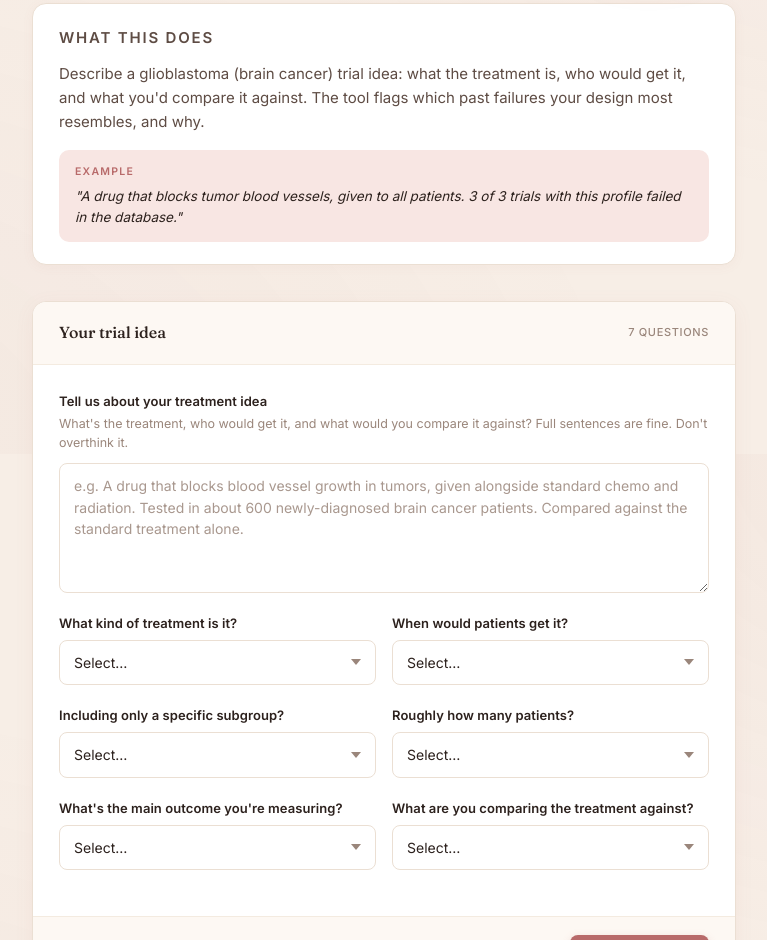
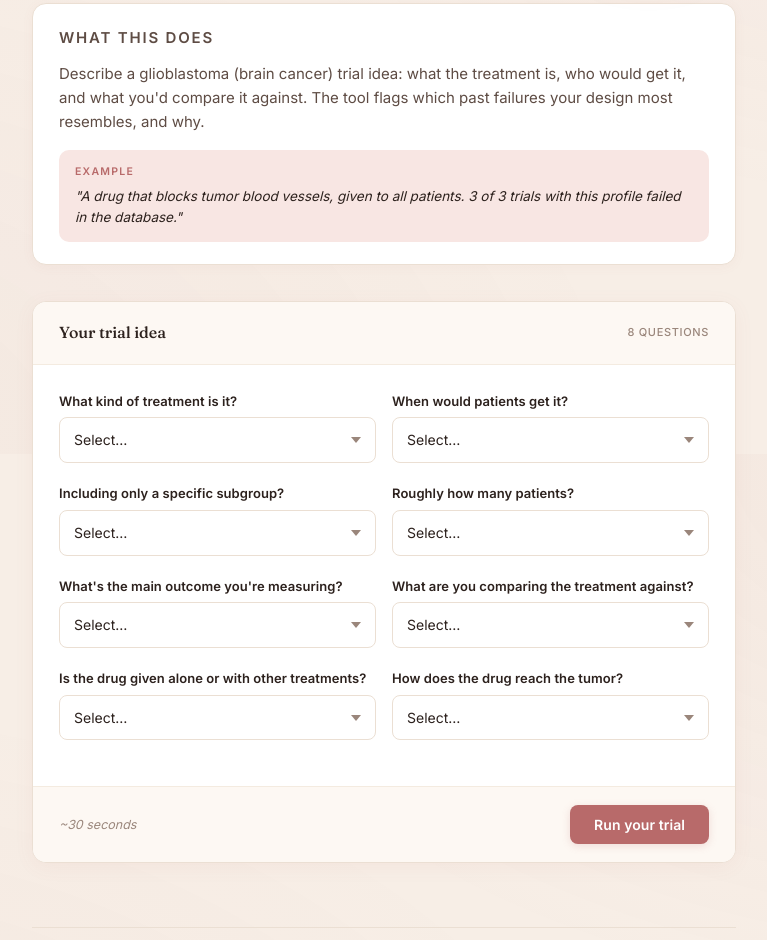
Before and after one commit to aklimahos/gbm-premortem, a website: page public/index.html in a window 1280 px wide. Shown: the part 346-1286 px from the top of the page, without its empty margins (256-1023 px from the left). Drawn offline with Linux system fonts and the light colour scheme; no server answers.

Commit message:
Drop description textarea; add combination + brain delivery dropdowns
UI:
- Remove the 'Tell us about your treatment idea' textarea entirely.
  The form is now all-dropdown, no typing required. 8 single-click
  questions, ~30s to fill out.
- Add 4th 2-col row with two new structured questions:
  - 'Is the drug given alone or with other treatments?' — captures
    monotherapy vs combo (drives combo-failure pattern detection)
  - 'How does the drug reach the tumor?' — captures BBB penetration
    (drives PK/dose-schedule inadequacy detection — this is THE
    GBM-specific failure mode that doesn't exist for other cancers)
- Panel-step: '7 questions' -> '8 questions'

API:
- description is no longer required (was the textarea field)
- Accept new combination + delivery fields
- User message to Claude includes both as labeled rows
- Legacy clients sending description still work — it's appended as
  'additional free-text context' if present
- System reminder updated: 'user filled out structured 8-question form'

```diff
--- a/public/index.html
+++ b/public/index.html
@@ -917,16 +917,10 @@
   <section class="panel">
     <div class="panel-header">
       <p class="panel-title">Your trial idea</p>
-      <span class="panel-step">7 questions</span>
+      <span class="panel-step">8 questions</span>
     </div>
     <div class="panel-body">
       <form id="trial-form">
-
-        <div class="field">
-          <label for="description">Tell us about your treatment idea</label>
-          <p class="hint">What's the treatment, who would get it, and what would you compare it against? Full sentences are fine. Don't overthink it.</p>
-          <textarea id="description" name="description" required placeholder="e.g. A drug that blocks blood vessel growth in tumors, given alongside standard chemo and radiation. Tested in about 600 newly-diagnosed brain cancer patients. Compared against the standard treatment alone."></textarea>
-        </div>
 
         <div class="field-row">
           <div class="field">
@@ -996,6 +990,32 @@
               <option value="standard of care">The current standard treatment</option>
               <option value="active comparator drug">Another active drug</option>
               <option value="single-arm (no comparator)">No comparison group (everyone gets the new treatment)</option>
+            </select>
+          </div>
+        </div>
+
+        <div class="field-row">
+          <div class="field">
+            <label for="combination">Is the drug given alone or with other treatments?</label>
+            <select id="combination" name="combination" required>
+              <option value="">Select…</option>
+              <option value="monotherapy">Just this treatment alone</option>
+              <option value="combo with standard chemo and radiation">With standard chemotherapy and radiation</option>
+              <option value="combo with chemo only">With chemotherapy only</option>
+              <option value="combo with radiation only">With radiation only</option>
+              <option value="combo with another experimental drug">With another experimental drug</option>
+              <option value="combo with multiple existing treatments">With multiple existing treatments</option>
+            </select>
+          </div>
+          <div class="field">
+            <label for="delivery">How does the drug reach the tumor?</label>
+            <select id="delivery" name="delivery" required>
+              <option value="">Select…</option>
+              <option value="crosses blood-brain barrier (CNS-penetrant)">Designed to cross the blood-brain barrier</option>
+              <option value="partial blood-brain barrier penetration">Partially crosses the blood-brain barrier</option>
+              <option value="injected directly into tumor (intratumoral / convection-enhanced delivery)">Injected directly into the tumor</option>
+              <option value="device or physical intervention (not a drug)">A device or physical intervention</option>
+              <option value="not specified / unsure">Not sure</option>
             </select>
           </div>
         </div>
```
Also changed, not shown: api/analyze.js (+13 -6 lines).
